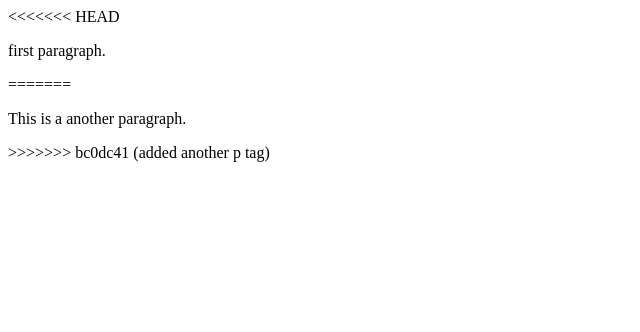
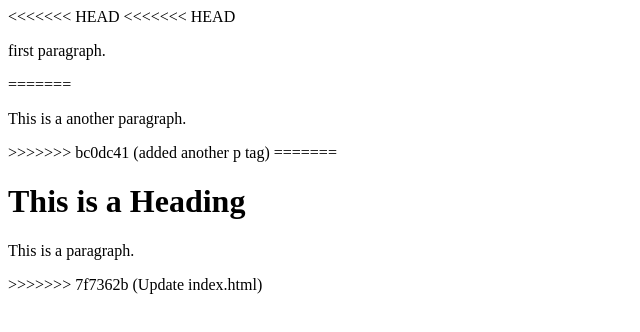
Before and after one commit to azobenio/Learning-git, a plain HTML site: page index.html in a window 1280 px wide. Shown: the whole page, without its empty margins (0-640 px from the left). Drawn offline with Linux system fonts and the light colour scheme.

Commit message:
Update index.html

```diff
--- a/index.html
+++ b/index.html
@@ -5,9 +5,14 @@
 </head>
 <body>
 <<<<<<< HEAD
+<<<<<<< HEAD
   <p>first paragraph.</p>
 =======
     <p>This is a another paragraph.</p>
 >>>>>>> bc0dc41 (added another p tag)
+=======
+  <h1>This is a Heading</h1>
+  <p>This is a paragraph.</p>
+>>>>>>> 7f7362b (Update index.html)
 </body>
 </html>
```
